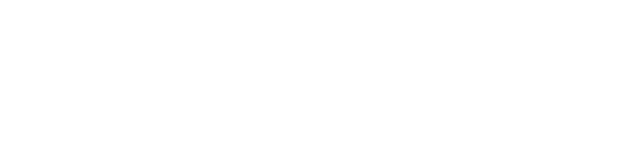
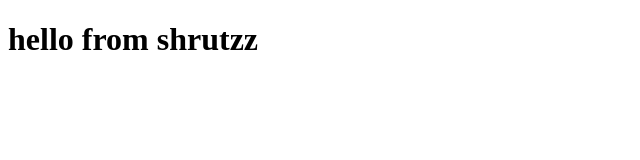
Before and after one commit to shrutilathi/html-v3, a plain HTML site: page index.html in a window 1280 px wide. Shown: the whole page, without its empty margins (0-640 px from the left). Drawn offline with Linux system fonts and the light colour scheme.

Commit message:
commit 2

```diff
--- a/index.html
+++ b/index.html
@@ -7,6 +7,6 @@
     <title>My Website</title>
 </head>
 <body>
-
+    <h1>hello from shrutzz</h1>
 </body>
 </html>
```
